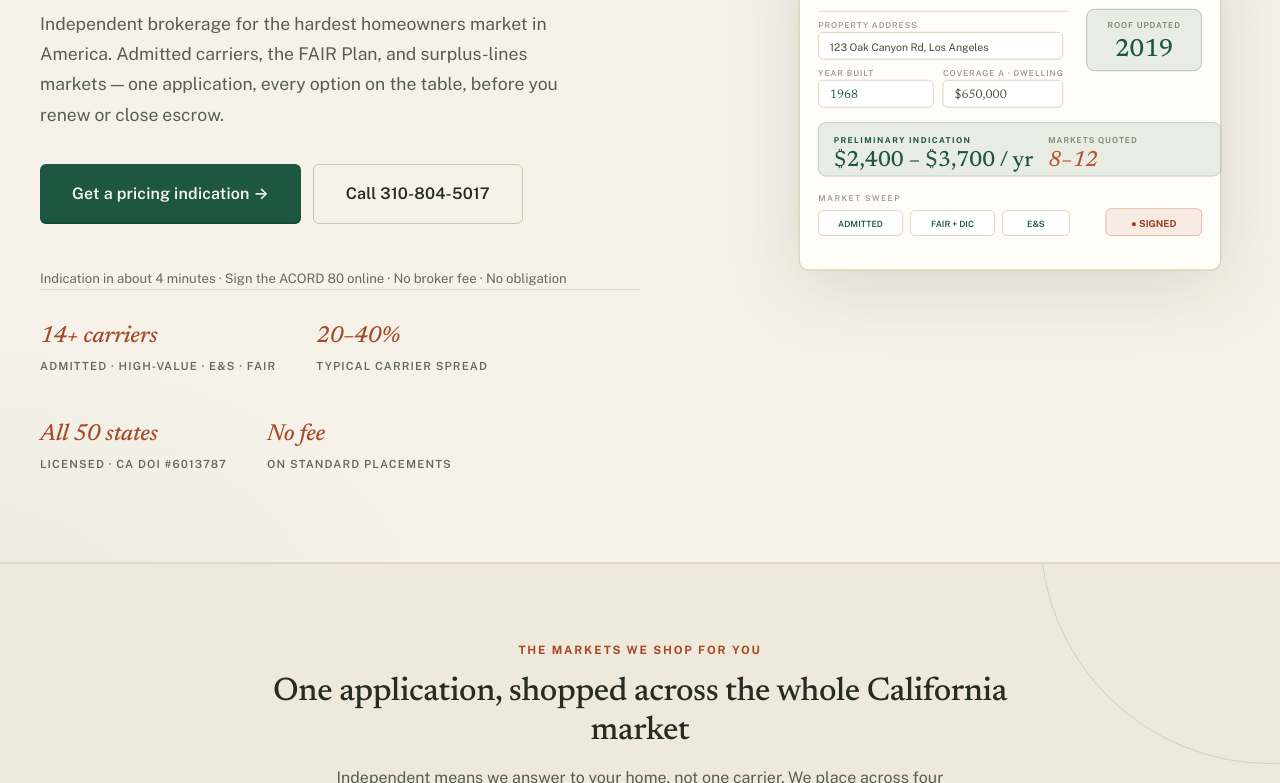
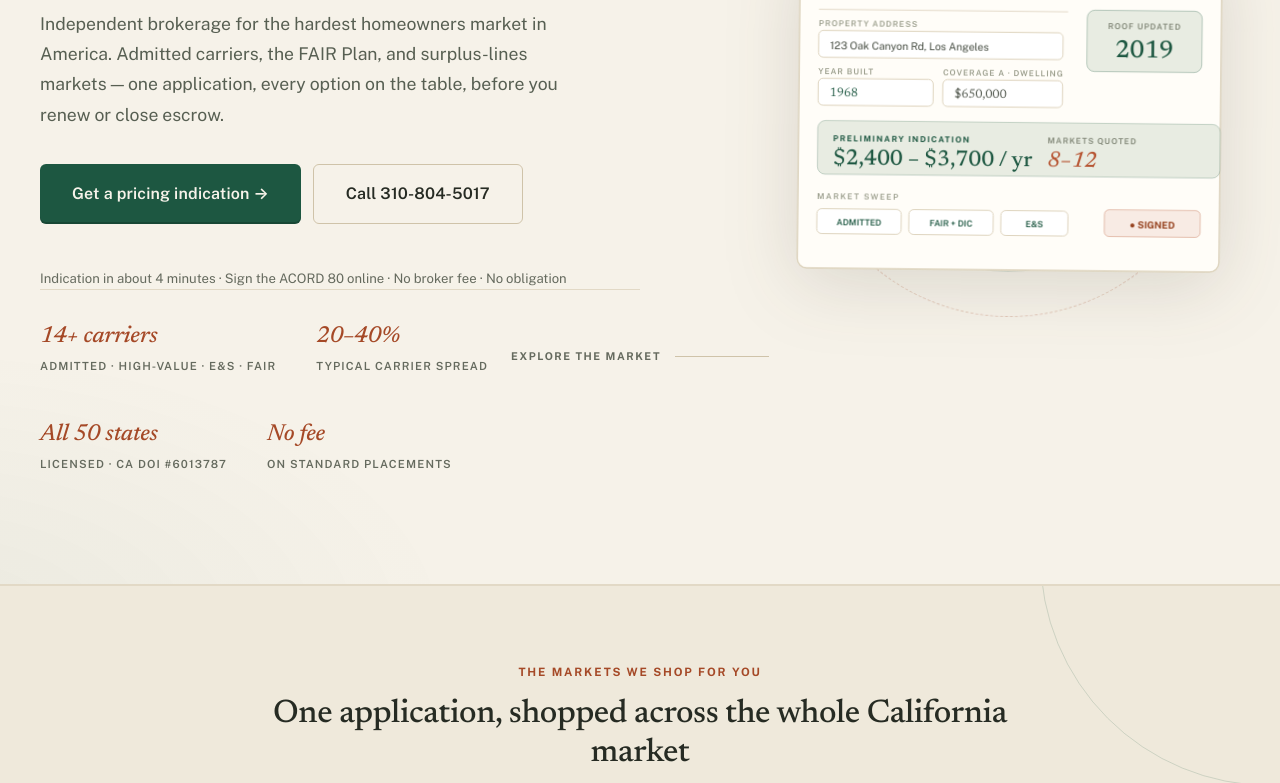
Before and after one commit to AaronBollinger1/best-ho3, a website: page index.html in a window 1280 px wide. Shown: the part 411-1194 px from the top of the page. Drawn offline with nearby package versions, Linux system fonts and the light colour scheme.

Commit message:
Refine hero scroll system and anonymize testimonial

```diff
--- a/assets/app.js
+++ b/assets/app.js
@@ -6,17 +6,8 @@
 (function () {
   'use strict';
 
-  /* --- NAV scroll class --- */
+  /* --- Navigation --- */
   var nav = document.getElementById('main-nav');
-  if (nav) {
-    window.addEventListener('scroll', function () {
-      if (window.scrollY > 20) {
-        nav.classList.add('scrolled');
-      } else {
-        nav.classList.remove('scrolled');
-      }
-    }, { passive: true });
-  }
 
   /* --- Hamburger menu --- */
   var hamburger = document.getElementById('hamburger');
@@ -59,7 +50,8 @@
     });
   });
   /* --- Reusable motion layer --- */
-  var reducedMotion = window.matchMedia('(prefers-reduced-motion: reduce)').matches;
+  var motionPreference = window.matchMedia('(prefers-reduced-motion: reduce)');
+  var reducedMotion = motionPreference.matches;
   var hero = document.querySelector('.hero');
   var motionTargets = document.querySelectorAll('[data-motion], .reveal');
 
@@ -107,7 +99,7 @@
     motionTargets.forEach(showMotionTarget);
   }
 
-  /* Scroll progress and section scenes share one requestAnimationFrame loop. */
+  /* Navigation, page progress, and section scenes share one animation-frame loop. */
   var progressBar = document.getElementById('scroll-progress-bar');
   var scenes = document.querySelectorAll('[data-scroll-scene]');
   var ticking = false;
@@ -120,6 +112,10 @@
     ticking = false;
     var scrollable = document.documentElement.scrollHeight - window.innerHeight;
     var pageProgress = scrollable > 0 ? window.scrollY / scrollable : 0;
+
+    if (nav) {
+      nav.classList.toggle('scrolled', window.scrollY > 20);
+    }
 
     if (progressBar) {
       progressBar.style.transform = 'scaleX(' + clamp(pageProgress, 0, 1).toFixed(4) + ')';
@@ -142,6 +138,12 @@
       }
 
       scene.style.setProperty('--scene-progress', sceneProgress.toFixed(4));
+      scene.style.setProperty('--scene-eased-progress', (sceneProgress * sceneProgress * (3 - 2 * sceneProgress)).toFixed(4));
+
+      if (scene.id === 'main') {
+        scene.classList.toggle('is-scrolling', rect.bottom > 0 && rect.top < window.innerHeight);
+        scene.classList.toggle('is-cue-hidden', sceneProgress > 0.7 || rect.bottom <= 0);
+      }
 
       var marketCards = scene.querySelectorAll('.market-card');
       if (marketCards.length && rect.top < window.innerHeight && rect.bottom > 0) {
@@ -166,6 +168,19 @@
   updateScrollEffects();
   window.addEventListener('scroll', requestScrollUpdate, { passive: true });
   window.addEventListener('resize', requestScrollUpdate, { passive: true });
+  document.addEventListener('visibilitychange', function () {
+    if (!document.hidden) requestScrollUpdate();
+  });
+  if (motionPreference.addEventListener) {
+    motionPreference.addEventListener('change', function (event) {
+      reducedMotion = event.matches;
+      if (reducedMotion) {
+        motionTargets.forEach(showMotionTarget);
+        if (hero) hero.classList.add('is-loaded');
+      }
+      requestScrollUpdate();
+    });
+  }
 
   /* --- Smooth nav offset for fixed header --- */
   document.querySelectorAll('a[href^="#"]').forEach(function (anchor) {
--- a/assets/motion.css
+++ b/assets/motion.css
@@ -11,6 +11,7 @@
   --motion-stagger: 90ms;
   --motion-ease: cubic-bezier(0.22, 1, 0.36, 1);
   --scene-progress: 0;
+  --scene-eased-progress: 0;
 }
 
 /* A quiet orientation cue, not a second navigation bar. */
@@ -26,7 +27,8 @@
   display: block;
   width: 100%;
   height: 100%;
-  background: var(--terra);
+  background: linear-gradient(90deg, var(--terra), var(--accent));
+  box-shadow: 0 0 12px rgba(165, 73, 39, 0.24);
   transform: scaleX(0);
   transform-origin: left center;
   will-change: transform;
@@ -51,6 +53,7 @@
   .hero.is-loaded [data-hero-motion]:nth-child(4) { transition-delay: 280ms; }
   .hero.is-loaded [data-hero-motion]:nth-child(5) { transition-delay: 340ms; }
   .hero.is-loaded [data-hero-motion]:nth-child(6) { transition-delay: 400ms; }
+  .hero-visual[data-hero-motion] { transition-delay: 320ms; }
 
   [data-motion] {
     opacity: 0;
@@ -70,10 +73,98 @@
   }
 }
 
-.hero-visual {
-  transform: translateY(calc(var(--scene-progress, 0) * 18px))
-             rotate(calc((var(--scene-progress, 0) - 0.5) * -1.2deg));
-  transition: transform 80ms linear;
+/* Scroll-scrubbed hero: one progress value drives depth, focus, and orientation. */
+.hero {
+  --scene-progress: 0;
+  --scene-eased-progress: 0;
+  isolation: isolate;
+  padding-bottom: 110px;
+}
+.hero-inner { z-index: 2; }
+.hero-content {
+  opacity: calc(1 - var(--scene-progress) * 0.32);
+  transform: translate3d(0, calc(var(--scene-eased-progress) * -20px), 0);
+}
+.hero.is-scrolling .hero-content,
+.hero.is-scrolling .hero-visual-stage,
+.hero.is-scrolling [data-hero-ambient] { will-change: transform, opacity; }
+[data-hero-ambient] {
+  transform: translate3d(0, calc(var(--scene-progress) * 34px), 0)
+             scale(calc(1 + var(--scene-progress) * 0.035));
+  transform-origin: center top;
+}
+.hero-visual { perspective: 1100px; }
+.hero-visual-stage {
+  position: relative;
+  width: 100%;
+  transform:
+    translate3d(calc(var(--scene-eased-progress) * -12px), calc(var(--scene-eased-progress) * 32px), 0)
+    rotateX(calc(var(--scene-eased-progress) * 2.2deg))
+    rotateZ(calc((var(--scene-progress) - 0.35) * -1.7deg))
+    scale(calc(1 - var(--scene-progress) * 0.035));
+  transform-origin: center 42%;
+}
+.hero-visual-stage::before,
+.hero-visual-stage::after {
+  content: "";
+  position: absolute;
+  z-index: -1;
+  pointer-events: none;
+  border-radius: 50%;
+}
+.hero-visual-stage::before {
+  width: 420px;
+  height: 420px;
+  left: 50%;
+  top: 50%;
+  border: 1px dashed rgba(165, 73, 39, 0.25);
+  transform: translate(-50%, -50%) rotate(calc(var(--scene-progress) * 110deg));
+}
+.hero-visual-stage::after {
+  width: 330px;
+  height: 330px;
+  left: 50%;
+  top: 50%;
+  border: 1px solid rgba(29, 87, 65, 0.13);
+  transform: translate(-50%, -50%) rotate(calc(var(--scene-progress) * -70deg));
+}
+.hero-scroll-cue {
+  position: fixed;
+  z-index: 3;
+  left: 50%;
+  bottom: 24px;
+  display: flex;
+  align-items: center;
+  gap: 14px;
+  color: var(--muted2);
+  font-size: 0.67rem;
+  font-weight: 700;
+  letter-spacing: 0.14em;
+  text-transform: uppercase;
+  opacity: calc(1 - var(--scene-progress) * 1.4);
+  transform: translate3d(-50%, calc(var(--scene-progress) * 10px), 0);
+}
+.hero:not(.is-scrolling) .hero-scroll-cue,
+.hero.is-cue-hidden .hero-scroll-cue {
+  visibility: hidden;
+  pointer-events: none;
+  opacity: 0;
+}
+.hero-scroll-cue:hover { color: var(--accent); }
+.hero-scroll-track {
+  position: relative;
+  display: block;
+  width: 94px;
+  height: 1px;
+  overflow: hidden;
+  background: var(--border2);
+}
+.hero-scroll-track > span {
+  position: absolute;
+  inset: 0;
+  background: var(--terra);
+  transform: scaleX(var(--scene-progress));
+  transform-origin: left center;
 }
 
 /* Market route: retain the information, give the sweep a direction. */
@@ -313,6 +404,8 @@
 .premium-grid .card:last-child { border-color: var(--accent-border); }
 
 @media (max-width: 900px) {
+  .hero { padding-bottom: 92px; }
+  .hero-scroll-cue { bottom: 20px; }
   .market-route-grid::before,
   .market-route-grid::after,
   .market-card::after { display: none; }
@@ -332,6 +425,7 @@
 
 @media (max-width: 600px) {
   .scroll-progress { height: 2px; }
+  .hero-scroll-cue { display: none; }
   .outcome-section { padding-top: 76px; padding-bottom: 76px; }
   .client-story { padding: 32px 24px; }
   .client-story-mark { right: 12px; top: 12px; font-size: 6rem; }
@@ -341,6 +435,8 @@
   .outcome-cta > div,
   .outcome-cta .btn { width: 100%; }
   .outcome-cta .btn { justify-content: center; }
+  .hero-scroll-cue { width: calc(100% - 48px); justify-content: space-between; }
+  .hero-scroll-track { flex: 1; max-width: 110px; }
 }
 
 @media (prefers-reduced-motion: reduce) {
@@ -353,7 +449,15 @@
     transition: none !important;
   }
   .hero-visual,
+  .hero-visual-stage,
+  .hero-content,
+  [data-hero-ambient],
+  .hero-scroll-cue,
   .market-card,
   .premium-grid .card { transform: none !important; transition: none !important; }
+  .hero-content,
+  .hero-scroll-cue { opacity: 1 !important; }
+  .hero-visual-stage::before,
+  .hero-visual-stage::after { display: none; }
   .market-route-grid::after { display: none; }
 }
--- a/index.html
+++ b/index.html
@@ -67,13 +67,13 @@
 </nav>
 
 <!-- HERO -->
-<section class="hero" id="main" data-scroll-scene>
-  <div class="hero-glow-1"></div>
-  <div class="hero-glow-2"></div>
-  <div class="hero-inner">
-    <div class="hero-content" data-hero-group>
+<section class="hero" id="main" data-scroll-scene aria-labelledby="hero-title">
+  <div class="hero-glow-1" data-hero-ambient></div>
+  <div class="hero-glow-2" data-hero-ambient></div>
+  <div class="hero-inner" data-hero-stage>
+    <div class="hero-content" data-hero-group data-hero-copy>
       <span class="kicker" data-hero-motion>California Homeowners Insurance Broker</span>
-      <h1 class="hero-headline" data-hero-motion>California Home Insurance.<br><span class="grad-ink">Shopped, Not Settled.</span></h1>
+      <h1 class="hero-headline" id="hero-title" data-hero-motion>California Home Insurance.<br><span class="grad-ink">Shopped, Not Settled.</span></h1>
       <p class="hero-sub" data-hero-motion>Independent brokerage for the hardest homeowners market in America. Admitted carriers, the FAIR Plan, and surplus-lines markets — one application, every option on the table, before you renew or close escrow.</p>
       <div class="hero-ctas" data-hero-motion>
         <a href="#quote" class="btn btn-accent btn-lg">Get a pricing indication →</a>
@@ -100,6 +100,7 @@
       </div>
     </div>
     <div class="hero-visual" data-hero-motion>
+      <div class="hero-visual-stage" data-hero-visual>
       <svg viewBox="0 0 480 380" xmlns="http://www.w3.org/2000/svg" style="width:100%;max-width:480px" role="img" aria-label="Illustration of a homeowners application with a pricing indication">
         <rect x="20" y="20" width="440" height="340" rx="10" fill="#fffdf8" stroke="#ddd3bd" stroke-width="1.5"/>
         <rect x="21" y="21" width="438" height="50" rx="9" fill="#f1ecdf"/>
@@ -134,8 +135,13 @@
         <rect x="340" y="296" width="100" height="28" rx="5" fill="rgba(182,84,50,0.1)" stroke="rgba(182,84,50,0.35)" stroke-width="1"/>
         <text x="390" y="315" font-family="Public Sans, sans-serif" font-size="10" font-weight="700" fill="#96421f" text-anchor="middle">● SIGNED</text>
       </svg>
+      </div>
     </div>
   </div>
+  <a class="hero-scroll-cue" href="#markets" aria-label="Explore the markets we shop">
+    <span>Explore the market</span>
+    <span class="hero-scroll-track" aria-hidden="true"><span></span></span>
+  </a>
 </section>
 
 <!-- MARKETS WE SHOP -->
@@ -371,11 +377,11 @@
     <figure class="client-story" data-motion="scale">
       <div class="client-story-mark" aria-hidden="true">“</div>
       <blockquote>
-        <p>I have had ISU Stanton and Associates as an insurance broker for many years and have not had any issues. Most recently, they assisted obtaining homeowner's insurance when my current provider canceled the policy due to fire risk concerns. ISU worked hard to find me another provider and avoid the dreaded California Fair Plan option which would have been far more expensive. The new provider is actually cheaper than the policy that was canceled. I am very happy with the result.</p>
+        <p>I have had my insurance broker for many years and have not had any issues. Most recently, they assisted obtaining homeowner's insurance when my current provider canceled the policy due to fire risk concerns. They worked hard to find me another provider and avoid the dreaded California Fair Plan option which would have been far more expensive. The new provider is actually cheaper than the policy that was canceled. I am very happy with the result.</p>
       </blockquote>
       <figcaption>
         <span>California homeowner</span>
-        <span>Longtime ISU Stanton &amp; Associates client</span>
+        <span>Longtime brokerage client</span>
       </figcaption>
       <div class="client-story-outcome" aria-label="Outcome summary">
         <span>Fire-risk cancellation</span>
```
Also changed, not shown: docs/acord-80-field-map.md (+1 -1 lines), docs/best-brands-blueprint.md (+4 -2 lines).
